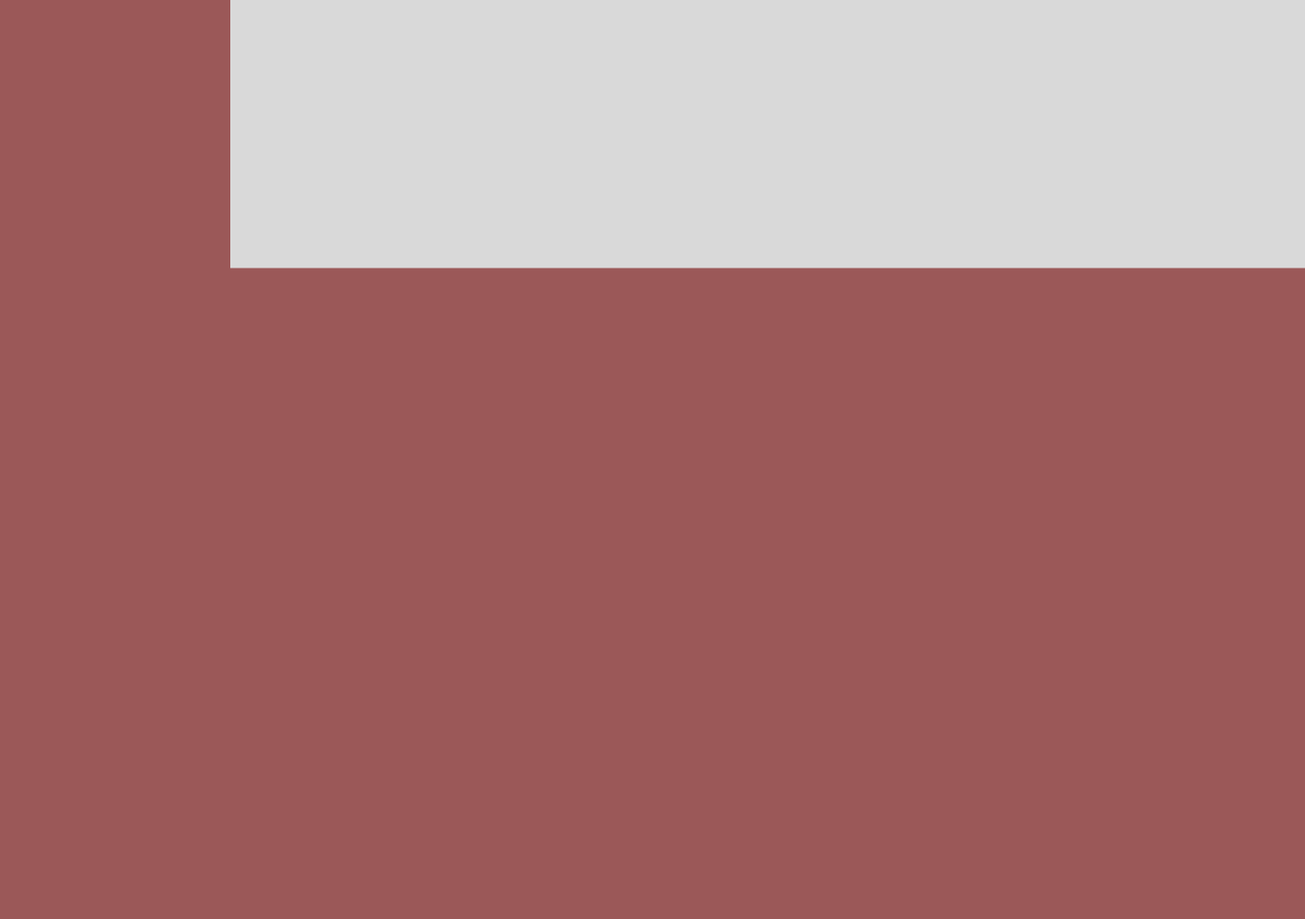
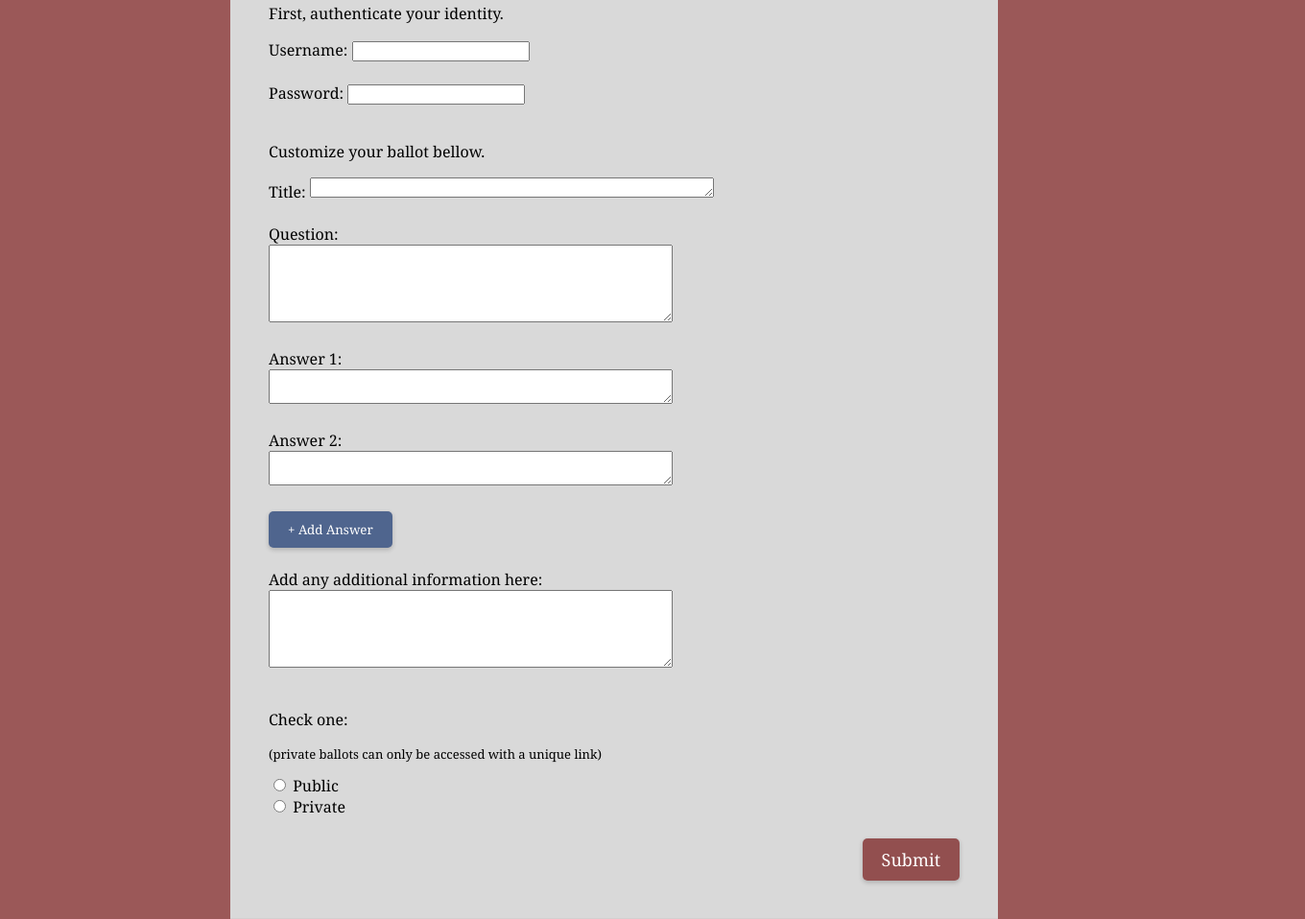
Before and after one commit to Webchain-Project/webchain-2, a website: page client/ballot.html in a window 1280 px wide. Shown: the part 220-1178 px from the top of the page at 96% size, 1360 px wide, since content can reach past the window. Before the commit the page ends 800 px from the top, so only its background shows below. Drawn offline with Linux system fonts and the light colour scheme.

Commit message:
finished the create your own ballot page (html and css)

```diff
--- a/client/ballot.html
+++ b/client/ballot.html
@@ -5,8 +5,11 @@
     <meta name="viewport" content="width=device-wdth, initial-scale=1.0">
     <title> Ballot </title>
     <style>
+        body{
+            font-family: Georgia, Times, 'Times New Roman', serif;
+        }
         .nav {
-            position: fixed;
+            position: absolute;
             top: 0;
             left: 0;
             width: 100%;
@@ -14,6 +17,7 @@
             align-items: center;
             padding: 20px;
             z-index: 100;
+            height: 50px;
           }
 
           .logo img {
@@ -47,12 +51,12 @@
 
           .center{
             position: absolute;
-            top: 15%;
+            margin-top: 150px;
             left:50%;
             transform: translate(-50%, -50%);
             width: 80%;
-            max-width: 800px;
             text-align: center;
+            height: auto;
           }
 
           .whitetext{
@@ -61,20 +65,46 @@
 
           .custom-ballot{
             position: absolute;
-            padding:20%;
-            top: 100%;
-            left: 0%;
-            width: 100%;
-            height: 00px;
-            max-width: 800px;
+            margin-top: 450px;
+            height: auto;
+            padding: 40px;
+            box-sizing: border-box;
+            width: 800px;
             background-color: #D9D9D9;
+          }
+
+          .form{
+            text-align: left;
+          }
+          #create-submit{
+            font-family: Georgia;
+            font-size: large;
+            float: right;
+            padding: 10px 20px;
+            background-color: rgba(123, 35, 35, 0.757);
+            color: white;
+            border: none;
+            border-radius: 5px;
+            box-shadow: 0px 2px 5px rgba(0, 0, 0, 0.2);
+            transition: all 0.3s ease;
+          }
+          #answ-button{
+            font-family: Georgia;
+            padding: 10px 20px;
+            background-color: #4f658e;
+            color: white;
+            border: none;
+            border-radius: 5px;
+            box-shadow: 0px 2px 5px rgba(0, 0, 0, 0.2);
+            transition: all 0.3s ease;
+
           }
     </style>
 </head>
 
 
 <body style="background: rgba(123, 35, 35, 0.757)">
-    <!-------------------------------NAvigation Starts------------------>
+    <!-------------------------------Navigation Starts------------------>
 
     <nav class="nav" style=" background-color: #4f658e;">
         <div class="logo">
@@ -87,11 +117,59 @@
     </nav>
 
     <!---------------------------------------------Ends navigation------------------------------>
+
 <div class="center">
     <h1 class="whitetext">Create your own ballot</h1>
     <h4 class="whitetext">Fill out the following information to customize your ballot. Click "Create" and copy the link to share!</h4>
-    <div class="custom-ballot ">
+    <div class="custom-ballot center">
+        <form class="form">
+            <p>First, authenticate your identity.</p>
+            <label for="username">Username:</label>
+            <input type="text" id="username" name="username"><br><br>
 
+            <label for="password">Password:</label>
+            <input type="password" id="password" name="password"><br><br>
+
+            <p>Customize your ballot bellow.</p>
+            <label for="title">Title:</label>
+            <textarea id="title" name="title" rows="1" cols="50"></textarea><br><br>
+
+            <label for="question">Question:</label><br>
+            <textarea id="question" name="question" rows="5" cols="50"></textarea><br><br>
+            <div id="answers">
+                <label for="answer1">Answer 1:</label><br>
+                <textarea id="answer1" name="answer1" rows="2" cols="50"></textarea><br><br>
+
+                <label for="answer2">Answer 2:</label><br>
+                <textarea id="answer2" name="answer2" rows="2" cols="50"></textarea><br><br>
+            </div>
+            <button id="answ-button" type="button" onclick="addAnswer()">+ Add Answer</button><br><br>
+
+            <label for="addinfo">Add any additional information here:</label><br>
+            <textarea id="addinfo" name="addinfo" rows="5" cols="50"></textarea><br><br>
+
+            <p>Check one:</p>
+            <p style="font-size:small">(private ballots can only be accessed with a unique link)</p>
+            <label>
+                <input type="radio" name="option" value="option1">
+                Public
+              </label>
+              <br>
+              <label>
+                <input type="radio" name="option" value="option2">
+                Private
+              </label><br><br>
+
+            <input id="create-submit" type="submit" value="Submit">
+          </form>
+
+          <script>
+            function addAnswer() {
+              var div = document.createElement("div");
+              div.innerHTML = '<label for="answer">Additional Answer: </label><br><textarea id="answer" name="answer" rows="2" cols="50"></textarea><br><br>';
+              document.getElementById("answers").appendChild(div);
+            }
+          </script>
     </div>
 </div>
 
```
